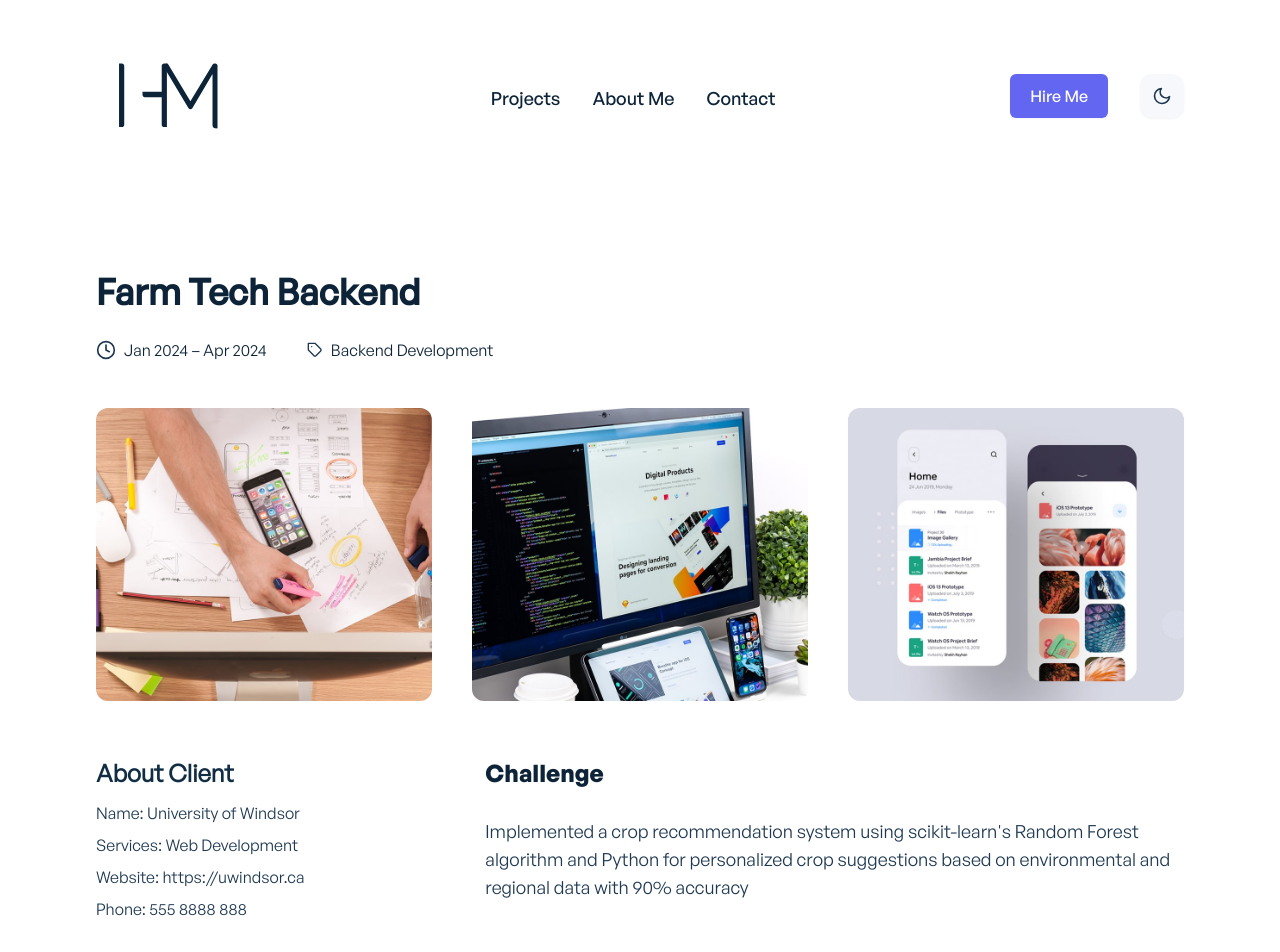
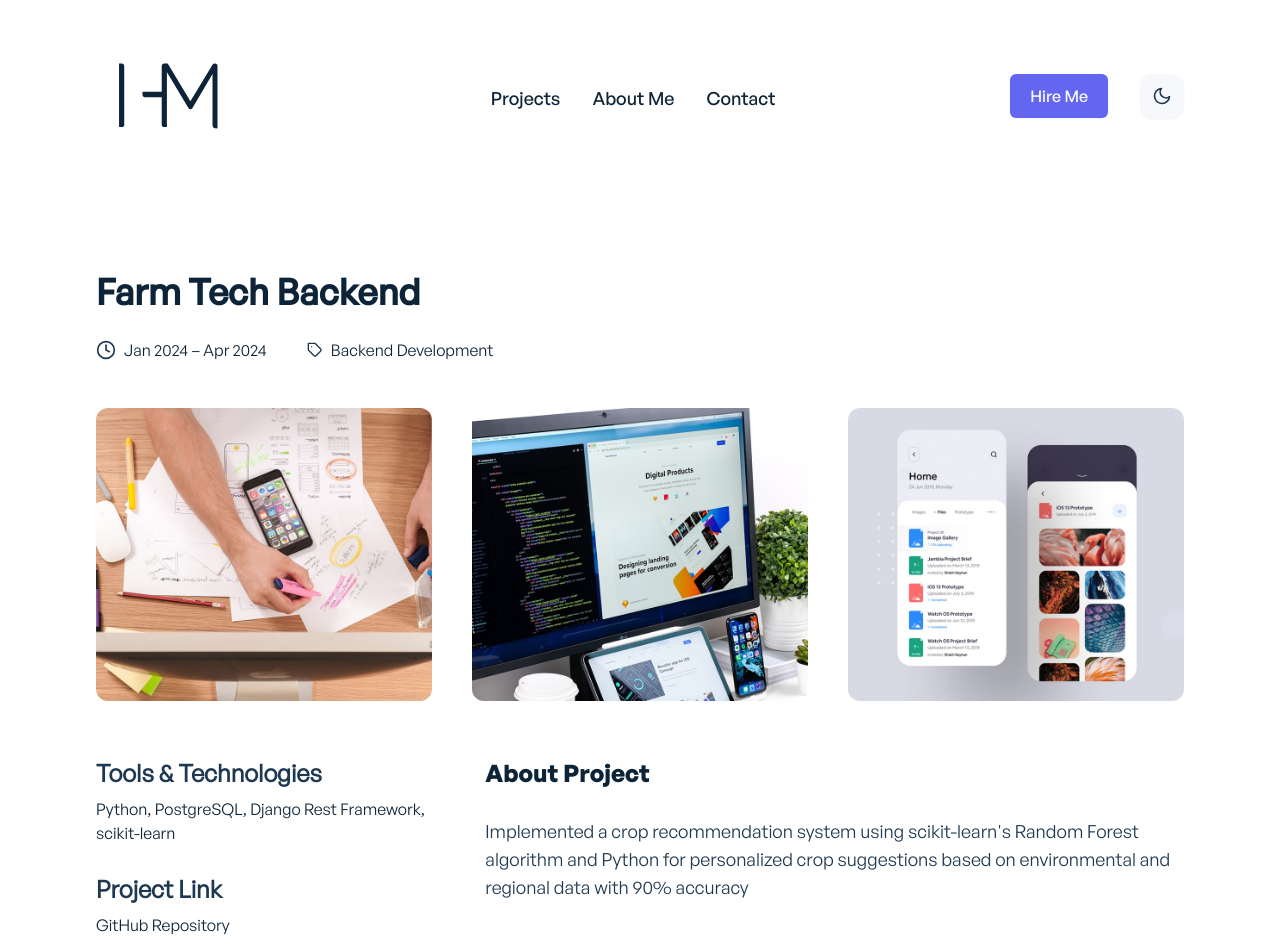
Before and after one commit to HaRsH8747/nextjs-portfolio, a Next.js app: page /projects/1 in a window 1280 px wide. Shown: the top 952 px of the page. Built offline with nearby package versions, Linux system fonts and the light colour scheme.

Commit message:
Project Code Link

```diff
--- a/pages/projects/[id].jsx
+++ b/pages/projects/[id].jsx
@@ -53,7 +53,7 @@ function ProjectSingle(props) {
 			<div className="block sm:flex gap-0 sm:gap-10 mt-14">
 				<div className="w-full sm:w-1/3 text-left">
 					{/* Single project client details */}
-					<div className="mb-7">
+					{/* <div className="mb-7">
 						<p className="font-general-regular text-2xl font-semibold text-secondary-dark dark:text-secondary-light mb-2">
 							{props.project.ProjectInfo.ClientHeading}
 						</p>
@@ -67,10 +67,10 @@ function ProjectSingle(props) {
 										>
 											<span>{info.title}: </span>
 											<a
-												href="https://stoman.me"
+												href=""
 												className={
 													info.title === 'Website' ||
-													info.title === 'Phone'
+														info.title === 'Phone'
 														? 'hover:underline hover:text-indigo-500 dark:hover:text-indigo-400 cursor-pointer duration-300'
 														: ''
 												}
@@ -83,17 +83,17 @@ function ProjectSingle(props) {
 								}
 							)}
 						</ul>
-					</div>
+					</div> */}
 
 					{/* Single project objectives */}
-					<div className="mb-7">
+					{/* <div className="mb-7">
 						<p className="font-general-regular text-2xl font-semibold text-ternary-dark dark:text-ternary-light mb-2">
 							{props.project.ProjectInfo.ObjectivesHeading}
 						</p>
 						<p className="font-general-regular text-primary-dark dark:text-ternary-light">
 							{props.project.ProjectInfo.ObjectivesDetails}
 						</p>
-					</div>
+					</div> */}
 
 					{/* Single project technologies */}
 					<div className="mb-7">
@@ -110,33 +110,25 @@ function ProjectSingle(props) {
 					{/* Single project social sharing */}
 					<div>
 						<p className="font-general-regular text-2xl font-semibold text-ternary-dark dark:text-ternary-light mb-2">
-							{props.project.ProjectInfo.SocialSharingHeading}
+							Project Link
 						</p>
-						{/* <div className="flex items-center gap-3 mt-5">
-							{props.project.ProjectInfo.SocialSharing.map(
-								(social, index) => {
-									<Link
-										key={index}
-										href={social.url}
-										target="__blank"
-										passHref={true}
-										aria-label="Share Project"
-										className="bg-ternary-light dark:bg-ternary-dark text-gray-400 hover:text-primary-dark dark:hover:text-primary-light p-2 rounded-lg shadow-sm duration-500"
-									>
-										<span className="text-lg lg:text-2xl">
-											{social.icon}
-										</span>
-									</Link>;
-								}
-							)}
-						</div> */}
+						{props.project.GitHubLink && (
+							<a
+								href={props.project.GitHubLink}
+								className="text-primary-dark dark:text-primary-light hover:underline"
+								target="_blank"
+								rel="noopener noreferrer"
+							>
+								GitHub Repository
+							</a>
+						)}
 					</div>
 				</div>
 
 				{/*  Single project right section details */}
 				<div className="w-full sm:w-2/3 text-left mt-10 sm:mt-0">
 					<p className="text-primary-dark dark:text-primary-light text-2xl font-bold mb-7">
-						{props.project.ProjectInfo.ProjectDetailsHeading}
+						About Project
 					</p>
 					{props.project.ProjectInfo.ProjectDetails.map((details) => {
 						return (
```
